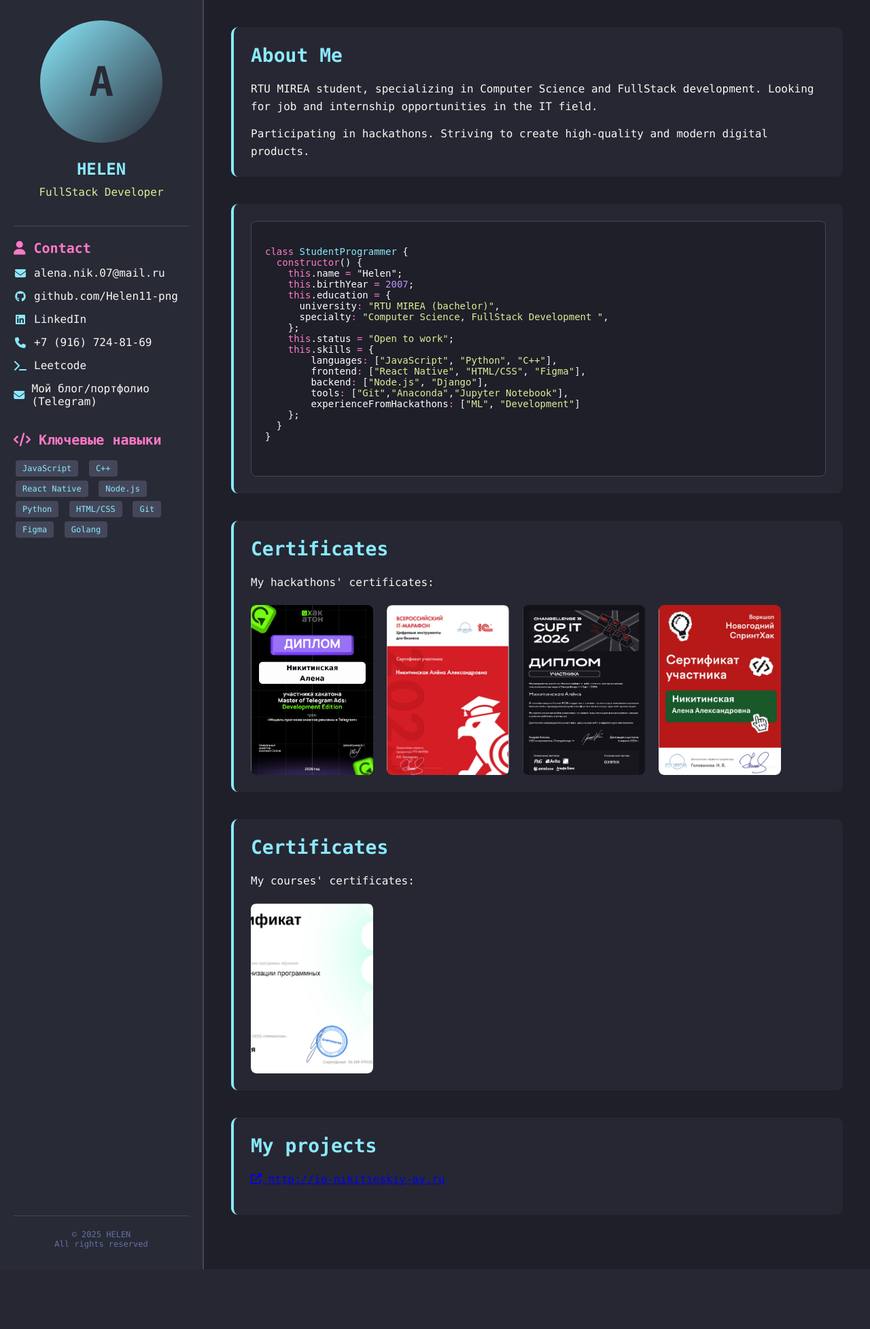
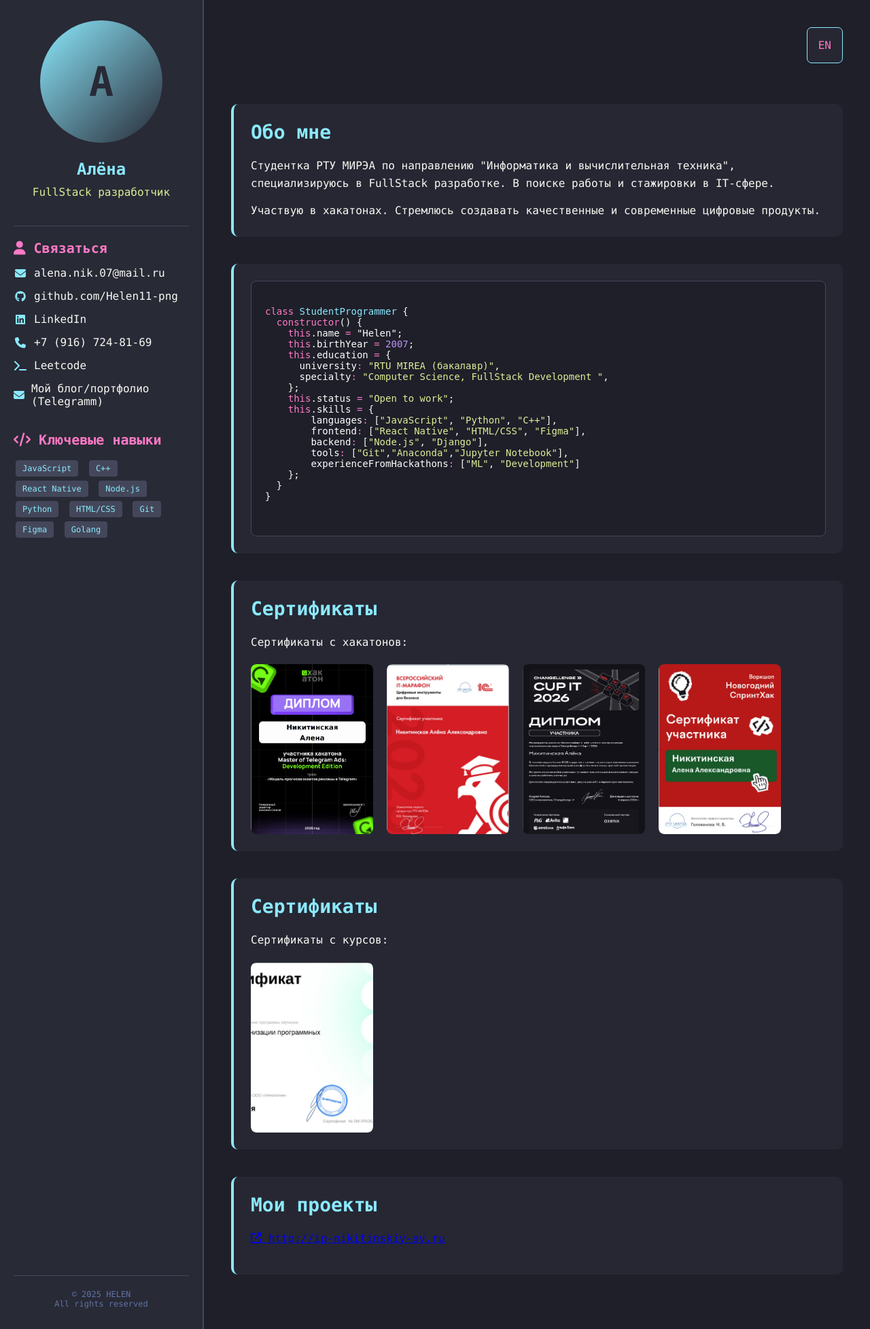
Before and after one commit to Helen11-png/portfolio-Django, a Django app: template main/templates/main/main_ru.html in a window 1280 px wide. Shown: the whole page at 68% size. Before the commit the page ends 1867 px from the top, so only its background shows below. Run offline with Django 5.2, Linux system fonts and the light colour scheme; the template is opened without the code that fills it, so the values that code supplies are empty.

Commit message:
made rus version

```diff
--- a/main/templates/main/main_ru.html
+++ b/main/templates/main/main_ru.html
@@ -4,8 +4,8 @@
     <meta charset="UTF-8">
     <meta name="viewport" content="width=device-width, initial-scale=1.0">
     <link rel="stylesheet" href="https://cdnjs.cloudflare.com/ajax/libs/font-awesome/6.4.0/css/all.min.css">
-    <title>HELEN - Portfolio</title>
-    <link rel="stylesheet" href="static/main/css/main.css">
+    <title>АЛЁНА - Портфолио</title>
+    <link rel="stylesheet" href="/static/main/css/main.css">
 </head>
 <body>
     <button class="menu-toggle" id="menuToggle">
@@ -13,14 +13,13 @@
     </button>
     <aside class="sidebar" id="sidebar">
         <div class="avatar">
-            A
+            А
         </div>
-
-        <h1 style="color: #8BE9FD; text-align: center; margin-bottom: 10px;">HELEN</h1>
-        <p style="color: #dded95; text-align: center; margin-bottom: 20px;">FullStack Developer</p>
+        <h1 style="color: #8BE9FD; text-align: center; margin-bottom: 10px;">Алёна</h1>
+        <p style="color: #dded95; text-align: center; margin-bottom: 20px;">FullStack разработчик</p>
 
         <div class="contact-info">
-            <h3><i class="fas fa-user"></i> Contact</h3>
+            <h3><i class="fas fa-user"></i> Связаться</h3>
             <a href="mailto:alena.nik.07@mail.ru" class="contact-item">
                 <i class="fas fa-envelope"></i> alena.nik.07@mail.ru
             </a>
@@ -37,7 +36,7 @@
                 <i class="fas fa-terminal"></i> Leetcode
             </a>
             <a href="https://t.me/+-IbciZPlrYRjYzli" class="contact-item">
-                <i class="fas fa-envelope"></i> Мой блог/портфолио (Telegram)
+                <i class="fas fa-envelope"></i> Мой блог/портфолио (Telegramm)
             </a>
         </div>
 
@@ -63,17 +62,19 @@
             </p>
         </div>
     </aside>
-
     <main class="main-content">
+        <div style="text-align: right; margin-bottom: 20px;">
+            <a href="/" class="language-switcher">EN</a>
+        </div>
         <div class="section">
-            <h2>About Me</h2>
+            <h2>Обо мне</h2>
             <p style="color: #f8f8f2; line-height: 1.6; margin-bottom: 15px;">
-                RTU MIREA student, specializing in Computer Science and FullStack development.
-                Looking for job and internship opportunities in the IT field.
+                Студентка РТУ МИРЭА по направлению "Информатика и вычислительная техника", специализируюсь в FullStack разработке.
+                В поиске работы и стажировки в IT-сфере.
             </p>
             <p style="color: #f8f8f2; line-height: 1.6;">
-                Participating in hackathons.
-                Striving to create high-quality and modern digital products.
+                Участвую в хакатонах.
+                Стремлюсь создавать качественные и современные цифровые продукты.
             </p>
         </div>
         <div class="section">
@@ -90,7 +91,7 @@
     <span style="color: #ff79c6;">this</span>.<span style="color: #ffffff;">name</span><span style="color: #ff79c6;"> = </span><span style="color: #ffffff;">"Helen"</span>;
     <span style="color: #ff79c6;">this</span>.<span style="color: #ffffff;">birthYear</span><span style="color: #ff79c6;"> = </span><span style="color: #bd93f9;">2007</span>;
     <span style="color: #ff79c6;">this</span>.<span style="color: #ffffff;">education</span><span style="color: #ff79c6;"> = </span>{
-      <span style="color: #ffffff;">university</span><span style="color: #ff79c6;">: </span><span style="color: #dded95;">"RTU MIREA (bachelor)"</span>,
+      <span style="color: #ffffff;">university</span><span style="color: #ff79c6;">: </span><span style="color: #dded95;">"RTU MIREA (бакалавр)"</span>,
       <span style="color: #ffffff;">specialty</span><span style="color: #ff79c6;">: </span><span style="color: #dded95;">"Computer Science, FullStack Development "</span>,
     };
     <span style="color: #ff79c6;">this</span>.<span style="color: #ffffff;">status</span><span style="color: #ff79c6;"> = </span><span style="color: #dded95;">"Open to work"</span>;
@@ -107,38 +108,38 @@
             </pre>
         </div>
         <div class="section">
-            <h2>Certificates</h2>
+            <h2>Сертификаты</h2>
             <p style="color: #f8f8f2; line-height: 1.6; margin-bottom: 15px;">
-               My hackathons' certificates:
+               Сертификаты с хакатонов:
             </p>
             <div class="certificates-gallery">
                 <div class="cert-item" data-index="0">
-                    <img src="static/main/img/ML_views_predictor.png" alt="ML views predictor certificate">
+                    <img src="/static/main/img/ML_views_predictor.png" alt="ML views predictor certificate">
                 </div>
                 <div class="cert-item" data-index="1">
-                    <img src="static/main/img/1с.jpg" alt="1C certificate">
+                    <img src="/static/main/img/1с.jpg" alt="1C certificate">
                 </div>
                 <div class="cert-item" data-index="2">
-                    <img src="static/main/img/cup_it_2026.jpg" alt="Cup IT 2026 certificate">
+                    <img src="/static/main/img/cup_it_2026.jpg" alt="Cup IT 2026 certificate">
                 </div>
                 <div class="cert-item" data-index="3">
-                    <img src="static/main/img/sprint_hack_university.jpg" alt="Sprint hack university certificate">
+                    <img src="/static/main/img/sprint_hack_university.jpg" alt="Sprint hack university certificate">
                 </div>
             </div>
         </div>
         <div class="section">
-            <h2>Certificates</h2>
+            <h2>Сертификаты</h2>
             <p style="color: #f8f8f2; line-height: 1.6; margin-bottom: 15px;">
-               My courses' certificates:
+               Сертификаты с курсов:
             </p>
             <div class="certificates-gallery">
                 <div class="cert-item" data-index="3">
-                    <img src="static/main/img/course1.jpg" alt="21th school (sber) and netology certificate">
+                    <img src="/static/main/img/course1.jpg" alt="21th school (sber) and netology certificate">
                 </div>
             </div>
         </div>
         <div class="section">
-            <h2>My projects</h2>
+            <h2>Мои проекты</h2>
             <p style="color: #f8f8f2; line-height: 1.6; margin-bottom: 15px;">
                 <a href="http://ip-nikitinskiy-av.ru/" target="_blank">
                     <i class="fas fa-external-link-alt"></i> http://ip-nikitinskiy-av.ru
@@ -167,14 +168,14 @@
     const certificatesData = [
         // Первая галерея (hackathons)
         [
-            "static/main/img/ML_views_predictor.png",
-            "static/main/img/1с.jpg",
-            "static/main/img/cup_it_2026.jpg",
-            "static/main/img/sprint_hack_university.jpg"
+            "/static/main/img/ML_views_predictor.png",
+            "/static/main/img/1с.jpg",
+            "/static/main/img/cup_it_2026.jpg",
+            "/static/main/img/sprint_hack_university.jpg"
         ],
         // Вторая галерея (courses)
         [
-            "static/main/img/course1.jpg"
+            "/static/main/img/course1.jpg"
         ]
     ];
 
--- a/main/urls.py
+++ b/main/urls.py
@@ -3,4 +3,5 @@ from . import views
 
 urlpatterns = [
     path('', views.main),
+    path('ru/', views.main_ru, name='main_ru'),
 ]
--- a/main/views.py
+++ b/main/views.py
@@ -3,3 +3,6 @@ from django.http import HttpResponse
 
 def main(request):
     return render(request, 'main/main.html')
+
+def main_ru(request):
+    return render(request, 'main/main_ru.html')
--- a/portfolio/urls.py
+++ b/portfolio/urls.py
@@ -6,4 +6,5 @@ from django.urls import path, include
 urlpatterns = [
     path('admin/', admin.site.urls),
     path('', include('main.urls')),
+    #path('ru/', include('main_ru.urls')),
 ]  + static(settings.STATIC_URL, document_root=settings.STATIC_ROOT)
```
